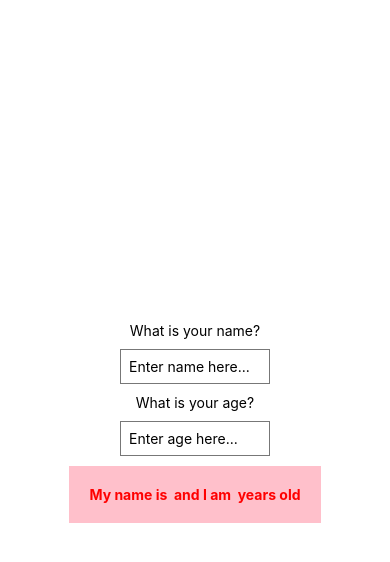
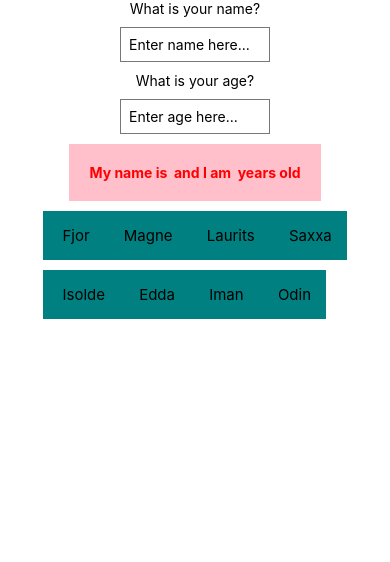
Before and after one commit to Paul2071/rnbook, a React Native app: screen / in a window 390 px wide. Shown: the top 562 px of the page. Built offline with nearby package versions, Linux system fonts and the light colour scheme.

Commit message:
mapped over state that contained a name and output using map method and flatlist. Notes on flatlist added to readme

```diff
--- a/App.js
+++ b/App.js
@@ -1,22 +1,41 @@
 import { StatusBar } from "expo-status-bar";
 import { useState } from "react";
-import { Button, StyleSheet, Text, View, TextInput } from "react-native";
+import {
+  Button,
+  StyleSheet,
+  Text,
+  View,
+  TextInput,
+  ScrollView,
+  FlatList  } from "react-native";
 
 export default function App() {
   const [name, setName] = useState();
   const [age, setAge] = useState();
+  const [ people, setPeople ] = useState([
+    {name: "Fjor", id: 1},
+    {name: "Magne", id: 2 },
+    {name: "Laurits", id: 3 },
+    {name: "Saxxa", id: 4},
+    {name: "Isolde", id: 5},
+    {name: "Edda", id: 6},
+    {name: "Iman", id: 7},
+    {name: "Odin", id: 8},
+  ])
 
 
 
   return (
     <View style={styles.container}>
       <Text>What is your name?</Text>
+
       <TextInput
         style={styles.input}
         placeholder="Enter name here..."
         onChangeText={(value) => setName(value)}
       />
       <Text>What is your age?</Text>
+
       <TextInput
         keyboardType="numeric"
         style={styles.age}
@@ -24,15 +43,42 @@ export default function App() {
         onChangeText={(value) => setAge(value)}
       />
 
-
       <View style={styles.header}>
         <Text style={styles.boldText}>My name is {name} and I am {age} years old</Text>
       </View>
+
+      <FlatList
+        numColumns={4}
+        keyExtractor={(item) => item.id}
+        data={people}
+        renderItem={( { item } ) => (
+
+          <Text style={styles.element}> {item.name}</Text>
+
+        )}
+      />
+
+      {/* <ScrollView>
+       {people.map((element) => {
+        return (
+          <View key={element.key}>
+            <Text style={styles.element}>{element.name}</Text>
+          </View>
+        )
+        })}
+      </ScrollView>  */}
+
     </View>
   );
 }
 
 const styles = StyleSheet.create({
+  element: {
+    marginTop: 10,
+    padding: 15,
+    backgroundColor: "teal",
+    fontSize: 15
+  },
   container: {
     flex: 1,
     backgroundColor: "#fff",
```
Also changed, not shown: 1 other file (tests, documents, lock files or other folders).
